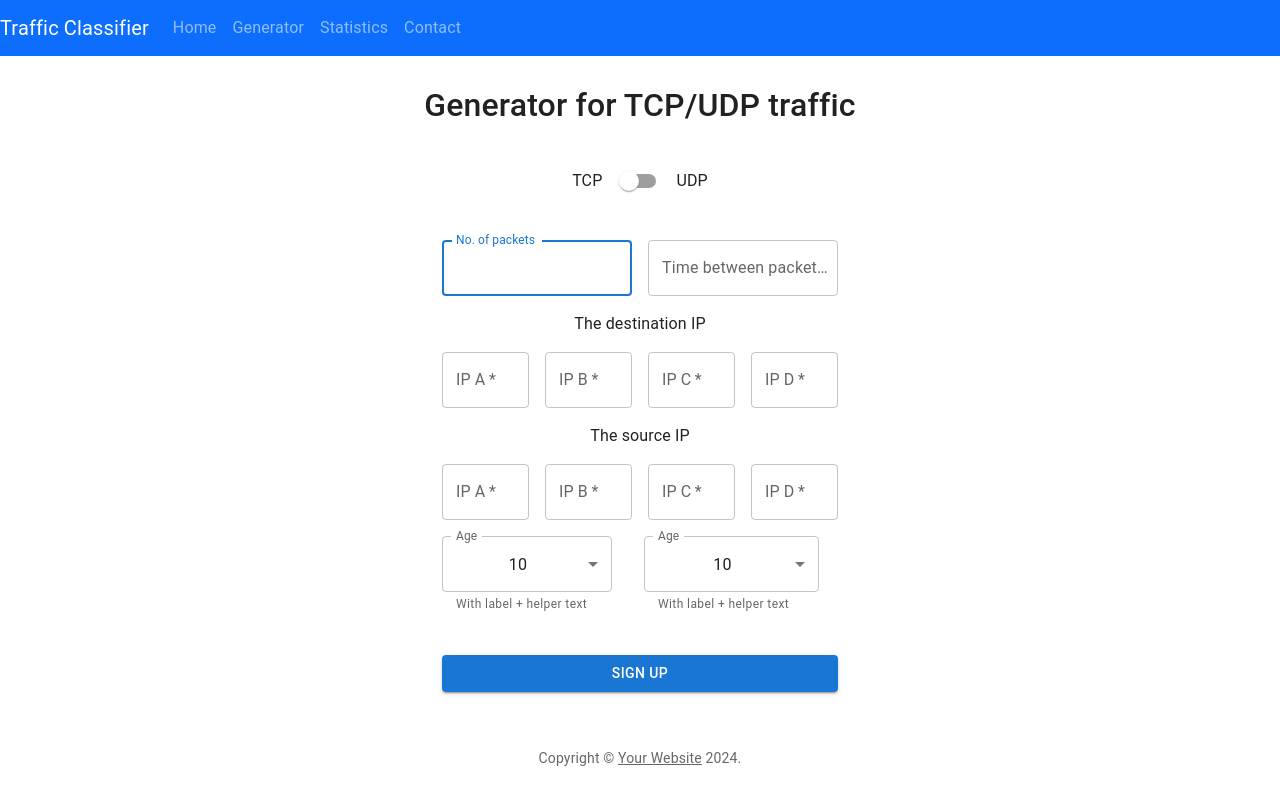
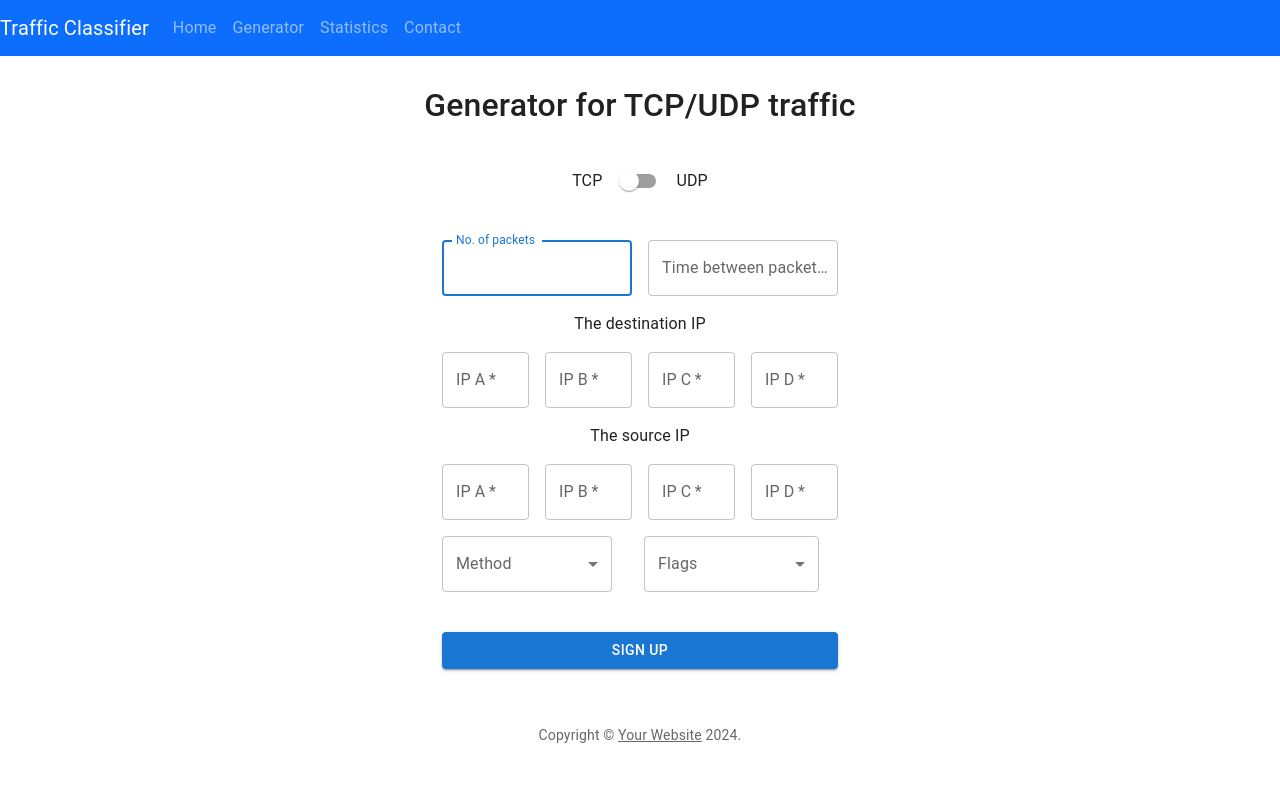
Before and after one commit to ACojo/ACojo, a React (Create React App) app in the folder app/frontend/traffic-clasifier/: page /Generator in a window 1280 px wide. Built offline with nearby package versions, Linux system fonts and the light colour scheme.

Commit message:
added the flags and method

```diff
--- a/app/frontend/traffic-clasifier/src/components/SignUp.js
+++ b/app/frontend/traffic-clasifier/src/components/SignUp.js
@@ -39,7 +39,8 @@ const defaultTheme = createTheme();
 export default function SignUp(props) {
 
   const [noPkt,setNoPkt] = useState('')
-
+  const [flags, setFlags] = useState('')
+  const [method, setMethod] = useState('')
 
 
   const handleSubmit = (event) => {
@@ -187,42 +188,43 @@ export default function SignUp(props) {
               <p></p>
               <Grid container spacing={2}>
                 <FormControl sx={{ m: 2, width: 170 }}>
-                  <InputLabel id="demo-simple-select-helper-label">Age</InputLabel>
+                  <InputLabel id="demo-simple-select-helper-label">Method</InputLabel>
+                  <Select
+                    labelId="method"
+                    name='method'
+                    id="method"
+                    value={method}
+                    label="method"
+                    onChange={(event) => {setMethod(event.target.value)}}
+                  >
+                    {/* <MenuItem value="">
+                      <em>None</em>
+                    </MenuItem> */}
+                    <MenuItem value={0}>DELETE</MenuItem>
+                    <MenuItem value={250}>GET</MenuItem>
+                    <MenuItem value={500}>POST</MenuItem>
+                    <MenuItem value={750}>PUT</MenuItem>
+                  </Select>
+
+                  </FormControl>
+                  <FormControl sx={{ m: 2, width: 175 }}>
+                  <InputLabel id="demo-simple-select-helper-label">Flags</InputLabel>
                   <Select
                     labelId="flags"
                     name='flags'
                     id="flags"
-                    value={10}
-                    label="Age"
-                    // onChange={handleChange}
+                    value={flags}
+                    label="flags"
+                    onChange={(event) => {setFlags(event.target.value)}}
                   >
-                    <MenuItem value="">
+                    {/* <MenuItem value="">
                       <em>None</em>
-                    </MenuItem>
+                    </MenuItem> */}
                     <MenuItem value={10}>10</MenuItem>
                     <MenuItem value={20}>Twenty</MenuItem>
                     <MenuItem value={30}>Thirty</MenuItem>
                   </Select>
-                  <FormHelperText>With label + helper text</FormHelperText>
-                  </FormControl>
-                  <FormControl sx={{ m: 2, width: 175 }}>
-                  <InputLabel id="demo-simple-select-helper-label">Age</InputLabel>
-                  <Select
-                    labelId="flags"
-                    name='flags'
-                    id="flags"
-                    value={10}
-                    label="Age"
-                    // onChange={handleChange}
-                  >
-                    <MenuItem value="">
-                      <em>None</em>
-                    </MenuItem>
-                    <MenuItem value={10}>10</MenuItem>
-                    <MenuItem value={20}>Twenty</MenuItem>
-                    <MenuItem value={30}>Thirty</MenuItem>
-                  </Select>
-                  <FormHelperText>With label + helper text</FormHelperText>
+
                   </FormControl>
             </Grid>
 
```
